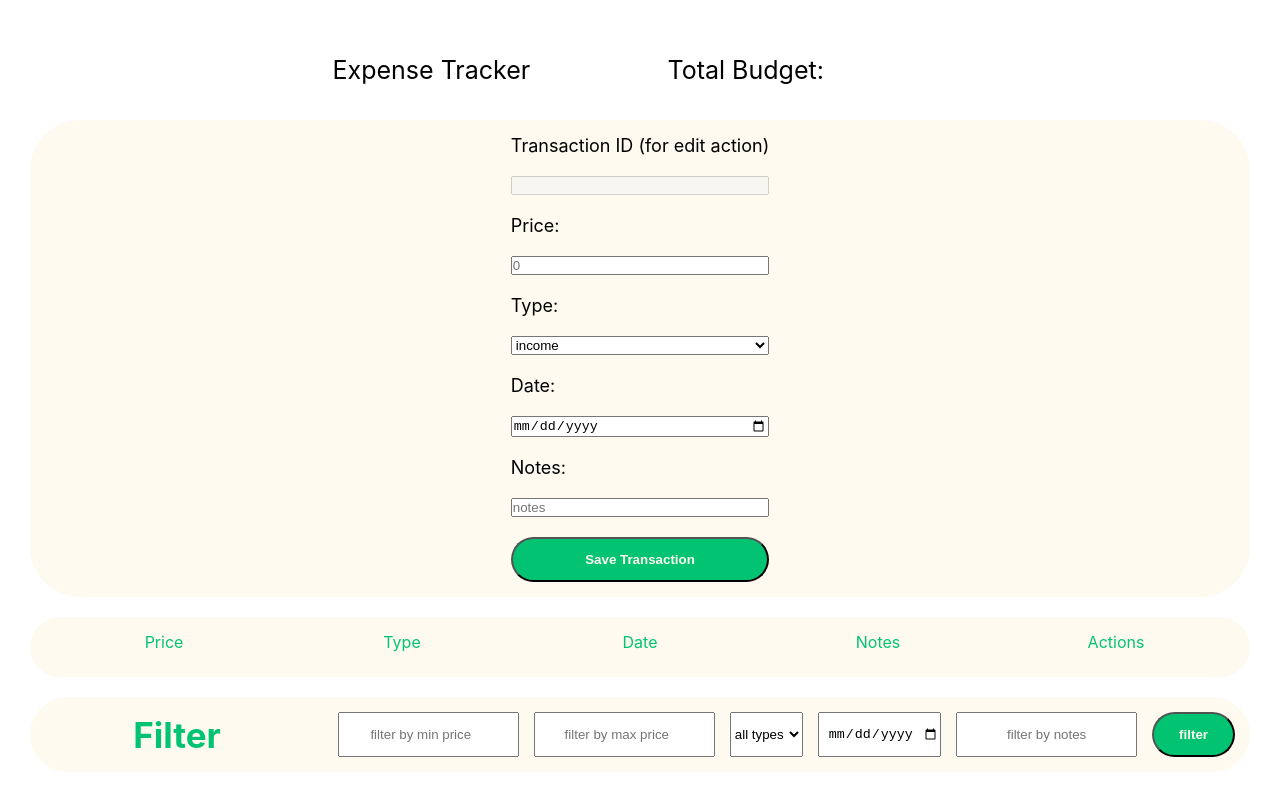
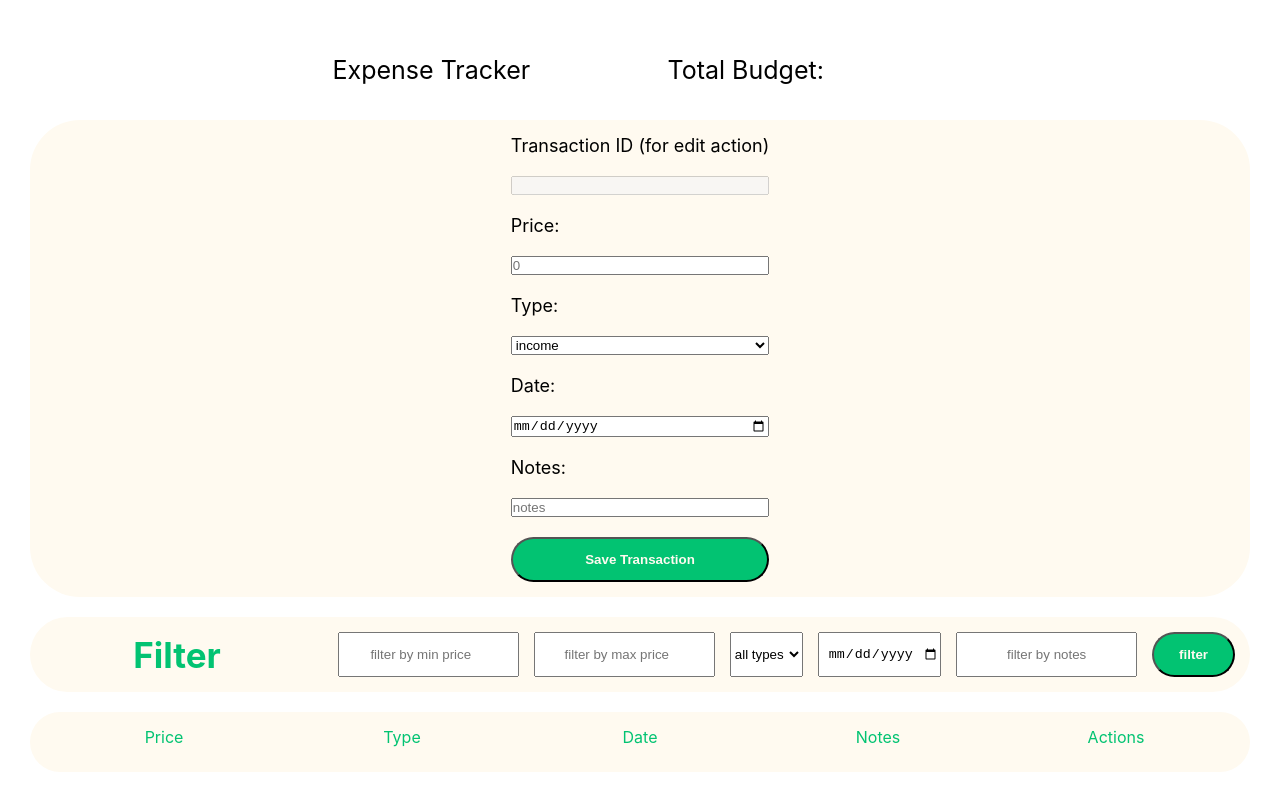
Before and after one commit to bahaa-cs/Expense-Tracker-pt.3, a React (Create React App) app in the folder frontend/: page / in a window 1280 px wide. Shown: the top 810 px of the page. Built offline with nearby package versions, Linux system fonts and the light colour scheme; no server answers.

Commit message:
adding details section to component

```diff
--- a/frontend/src/App.jsx
+++ b/frontend/src/App.jsx
@@ -2,6 +2,7 @@ import React from 'react';
 import NavBar from './components/NavBar';
 import Form from  './components/Form';
 import Filter from  './components/Filter';
+import Details from  './components/Details';
 
 import './App.css';
 import './styles/base.css';
@@ -16,6 +17,7 @@ const App = () => {
         <NavBar />
         <Form />
         <Filter />
+        <Details />
       </div>
     );
 }
--- /dev/null
+++ b/frontend/src/components/Details.jsx
@@ -0,0 +1,22 @@
+import React from "react"
+
+const Details = () =>{
+    return (
+
+        <section className="flex column transaction-info primary-bg" id="transaction-info">
+          <div className="flex row Titles green-txt">
+            <div className="price-title green-txt">Price</div>
+            <div className="type-title green-txt">Type</div>
+            <div className="date-title green-txt">Date</div>
+            <div className="notes-title green-txt">Notes</div>
+            <div className="actions-title green-txt">Actions</div>
+          </div>
+
+          <div className="flex column data-info black-txt" id="data-info">
+          </div>
+        </section>
+
+    )
+}
+
+export default Details;
--- a/frontend/src/components/Form.jsx
+++ b/frontend/src/components/Form.jsx
@@ -102,19 +102,6 @@ const Form = () => {
             </button>
           </form>
         </div>
-
-        <section className="flex column transaction-info primary-bg" id="transaction-info">
-          <div className="flex row Titles green-txt">
-            <div className="price-title green-txt">Price</div>
-            <div className="type-title green-txt">Type</div>
-            <div className="date-title green-txt">Date</div>
-            <div className="notes-title green-txt">Notes</div>
-            <div className="actions-title green-txt">Actions</div>
-          </div>
-
-          <div className="flex column data-info black-txt" id="data-info">
-          </div>
-        </section>
       </div>
     );
 }
```
